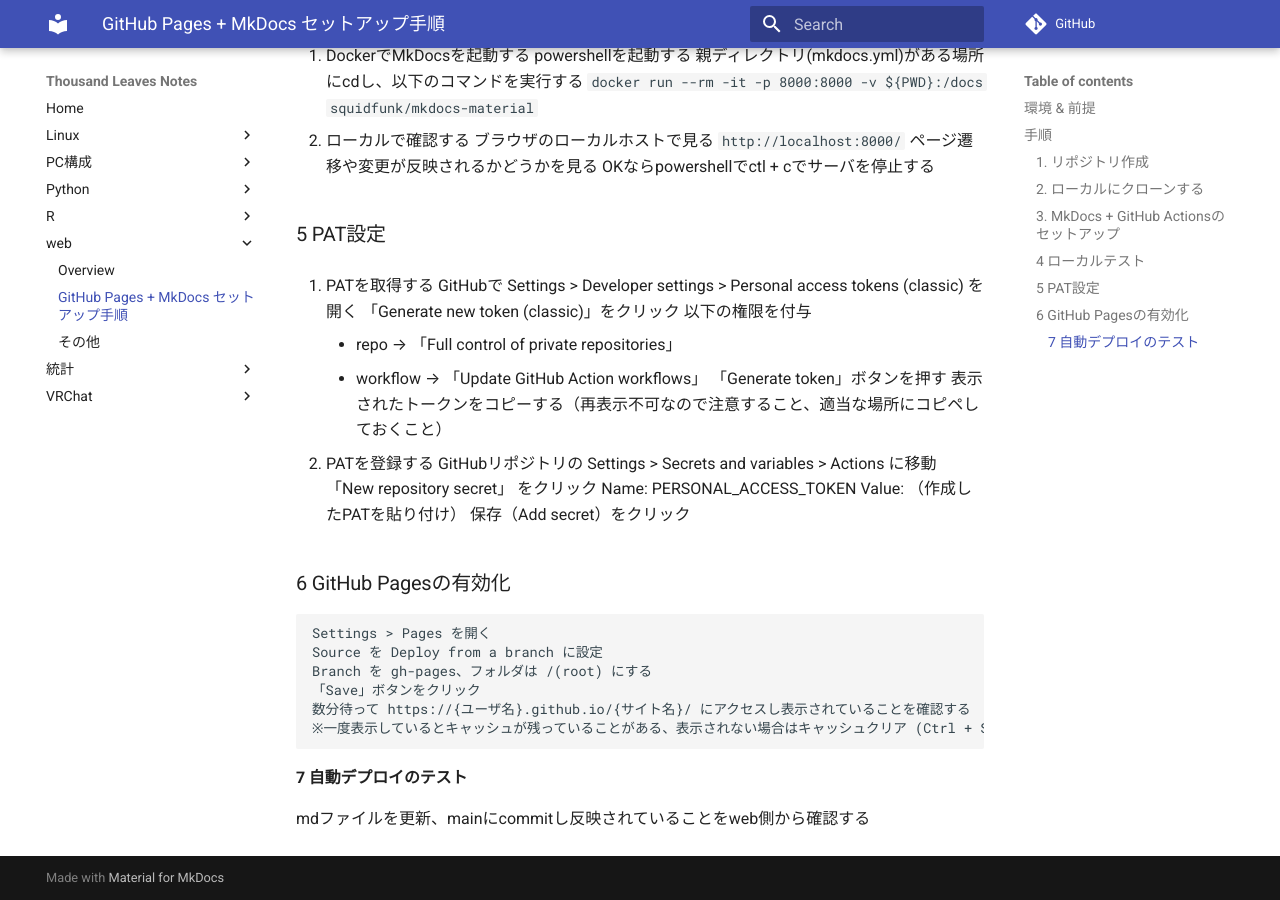
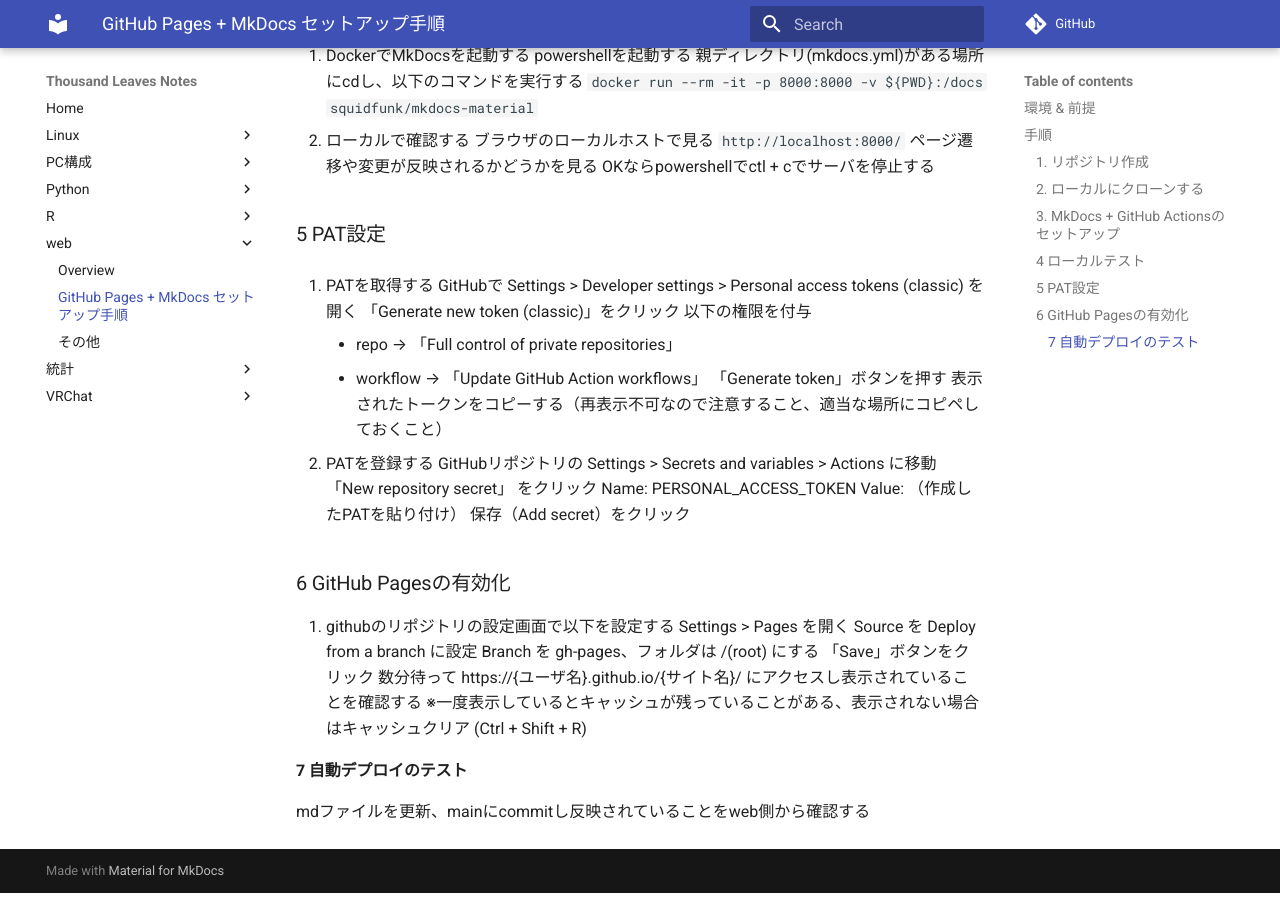
Before and after one commit to karine-mue/thousand_leaves, an MkDocs documentation site: the page built from docs/web/setup_github_pages.md, in a window 1280 px wide and 900 px high, scrolled down 2267 px. Built offline with MkDocs 1.6.1 and Material for MkDocs 9.7.7, drawn with Linux system fonts in a browser that asks for light colours; comment, search, counter and statistics services are not loaded.

Commit message:
modify setup_github_pages.md

```diff
--- a/docs/web/setup_github_pages.md
+++ b/docs/web/setup_github_pages.md
@@ -126,6 +126,7 @@
     保存（Add secret）をクリック
 
 ### 6 GitHub Pagesの有効化
+1. githubのリポジトリの設定画面で以下を設定する
     Settings > Pages を開く
     Source を Deploy from a branch に設定
     Branch を gh-pages、フォルダは /(root) にする
```
